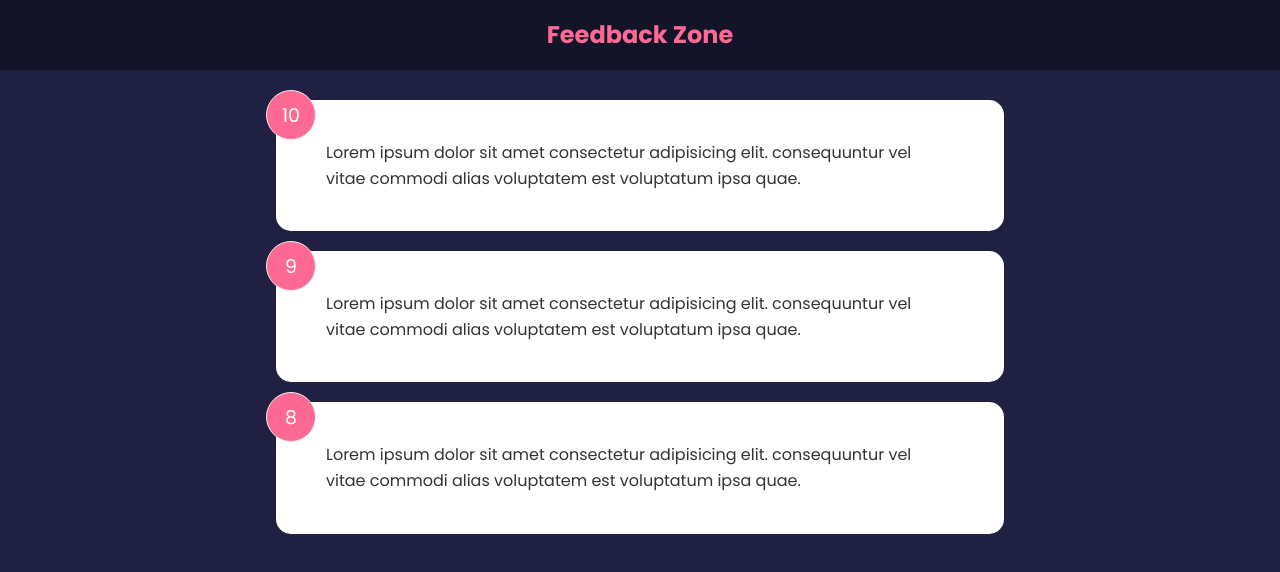
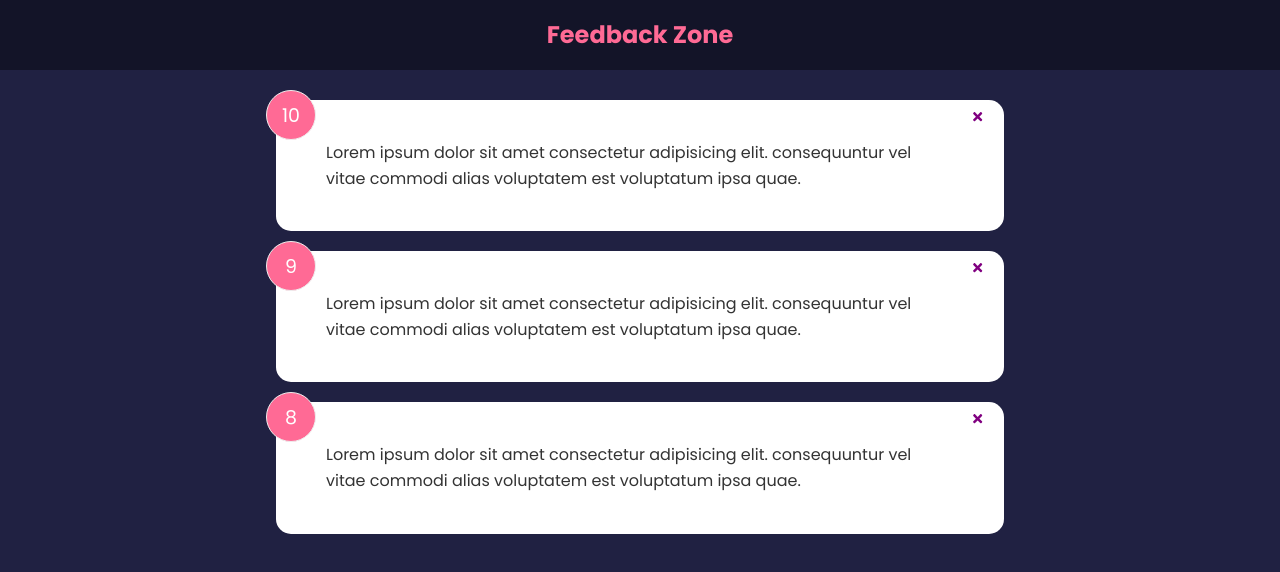
Before and after one commit to xiaoyazz/feedback-app, a React (Create React App) app: page / in a window 1280 px wide. Shown: the top 572 px of the page. Built offline with nearby package versions, Linux system fonts and the light colour scheme.

Commit message:
Add prop drill for feedback delete button

```diff
--- a/src/App.js
+++ b/src/App.js
@@ -34,6 +34,10 @@
 
     const [feedback, setFeedback] = useState(FeedbackData) // use hook to pass the FeedbackData value in the default state
 
+    const deleteFeedback = (id) => {
+        console.log('App', id)
+    }
+
     return (
         // <div className="container"> {/*if I use class attribute instead of className, it will cause issue because jsx doesn't supoort all html attributes*/}
         //     <h1>{title.toUpperCase()}</h1> {/*it looks like html but it's actually jsx*/}
@@ -62,7 +66,7 @@
             <Header></Header>
             <div className="container">
                 {/* <FeedbackItem></FeedbackItem> Instead of using feedback item, use a feedback list component to display feedback data dynamically */}
-                <FeedbackList feedback={feedback}></FeedbackList>
+                <FeedbackList feedback={feedback} handleDelete={deleteFeedback}></FeedbackList>
             </div>
         </>
 
--- a/src/components/FeedbackItem.jsx
+++ b/src/components/FeedbackItem.jsx
@@ -2,8 +2,9 @@
 import { useState } from 'react'
 import Card from './shared/Card'
 import PropTypes from 'prop-types'
+import { FaTimes } from 'react-icons/fa'
 
-function FeedbackItem({ item }) {
+function FeedbackItem({ item, handleDelete }) { // after added the handleDelete prop in FeedbackList, it should be passed here as well
 
     // // We don't need the hard coded item once we pass item from prop
     // const [rating, setRating] = useState(7) // this hook gives default rating value
@@ -19,6 +20,7 @@
     return (
         <Card reverse={false}>
             <div className="num-display">{item.rating}</div>
+            <button onClick={() => handleDelete(item.id)} className='close'><FaTimes color='purple'></FaTimes></button> {/* close button using react icon and props */}
             <div className="text-display">{item.text}</div>
             {/* <button onClick={handleClick}>Click</button> */}
         </Card>
--- a/src/components/FeedbackList.jsx
+++ b/src/components/FeedbackList.jsx
@@ -2,14 +2,14 @@
 import FeedbackItem from './FeedbackItem'
 import PropTypes from 'prop-types'
 
-function FeedbackList({ feedback }) { // destructured
+function FeedbackList({ feedback, handleDelete }) { // destructured
     if (!feedback || feedback.length === 0) {
         return <p>No Available Feedback Yet</p>
     }
     return (
         <div className='feedback-list'>
             {feedback.map((item) => (
-                <FeedbackItem key={item.id} item={item}></FeedbackItem>
+                <FeedbackItem key={item.id} item={item} handleDelete={handleDelete}></FeedbackItem>
             ))} {/* feedback passed as a prop */}
         </div>
     )
```
